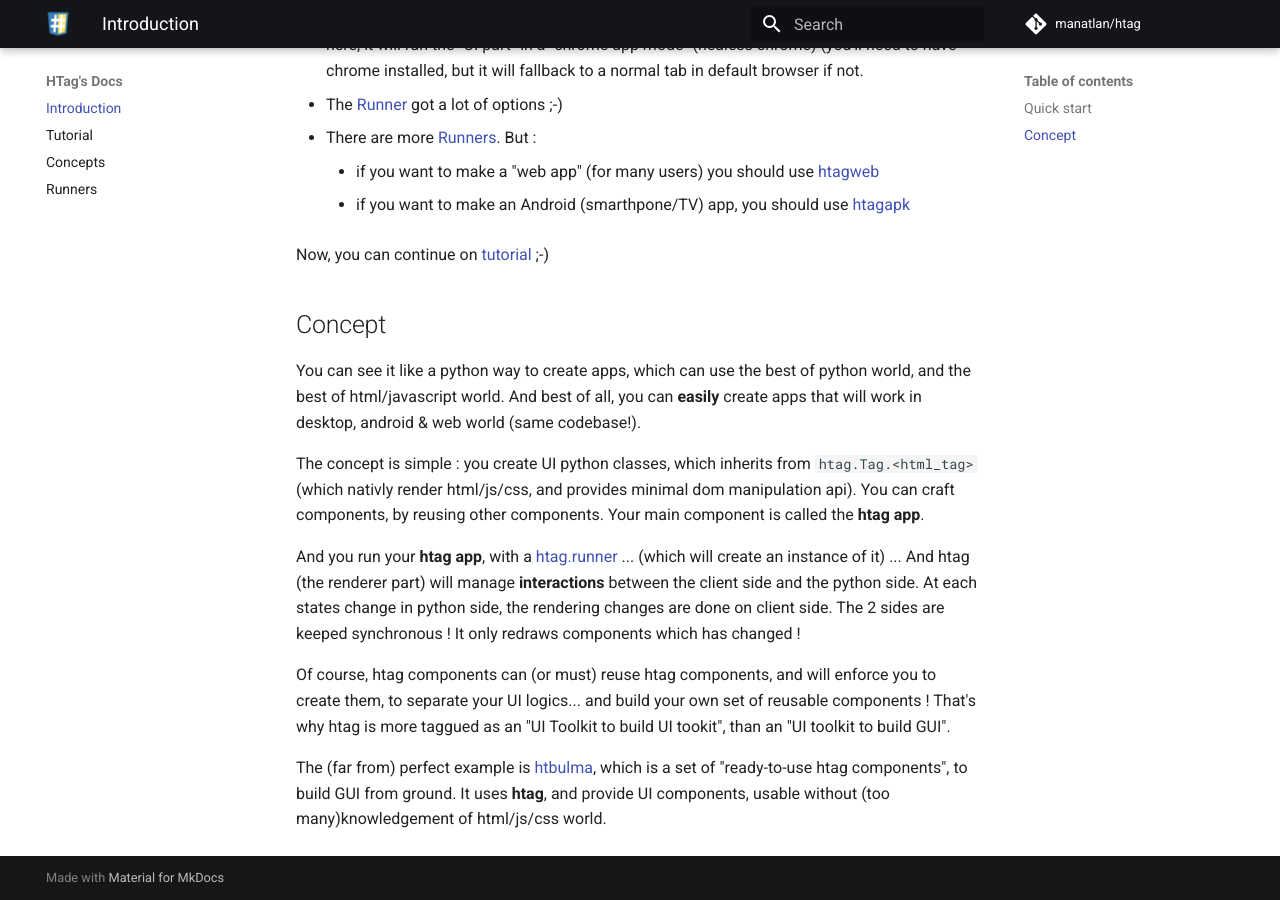
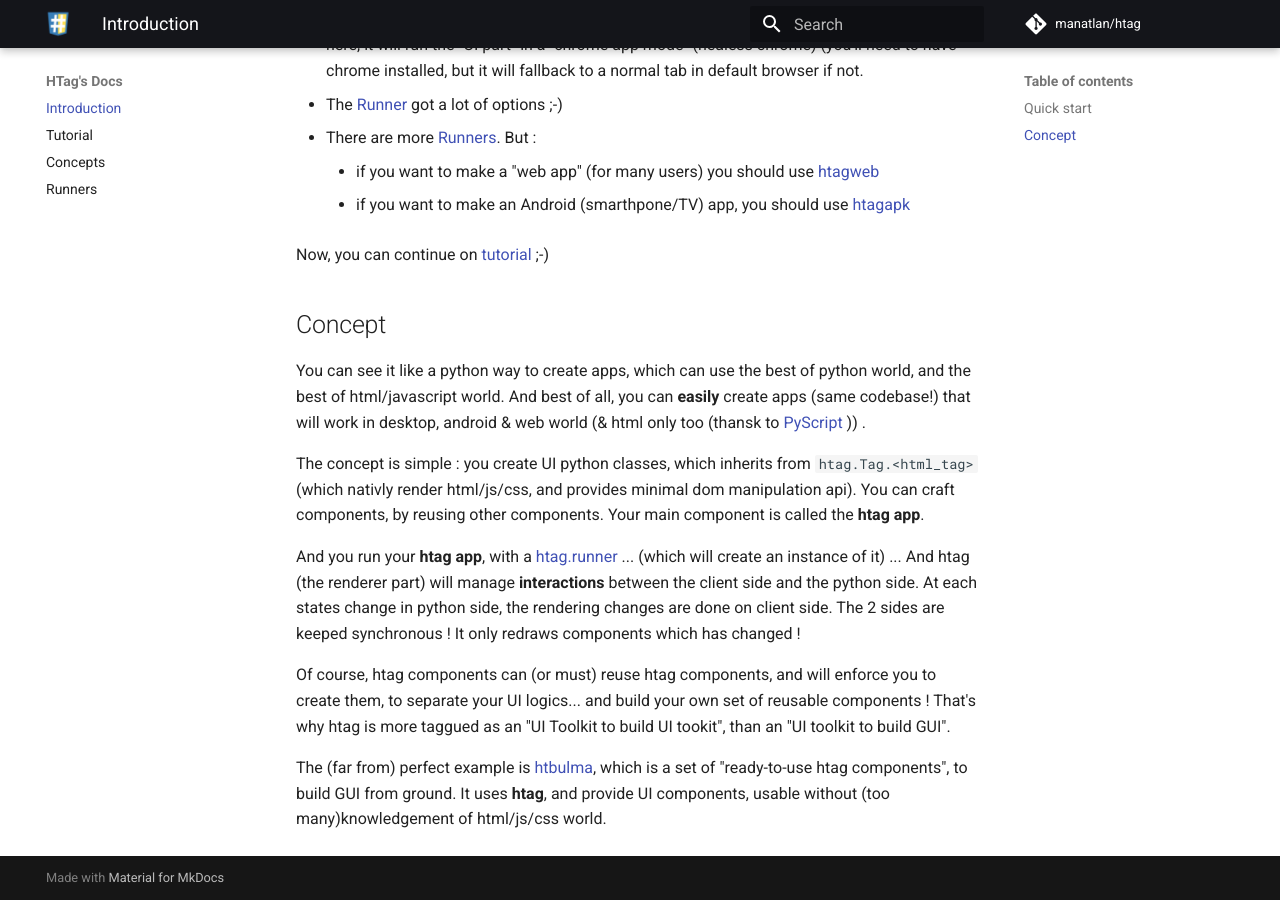
Before and after one commit to manatlan/htag, an MkDocs documentation site: the page built from docs/index.md, in a window 1280 px wide and 900 px high, scrolled down 1118 px. Built offline with MkDocs 1.6.1 and Material for MkDocs 9.7.7, drawn with Linux system fonts in a browser that asks for light colours; comment, search, counter and statistics services are not loaded.

Commit message:
update docs

```diff
--- a/docs/index.md
+++ b/docs/index.md
@@ -60,7 +60,7 @@
 
 ## Concept
 
-You can see it like a python way to create apps, which can use the best of python world, and the best of html/javascript world. And best of all, you can **easily** create apps that will work in desktop, android & web world (same codebase!).
+You can see it like a python way to create apps, which can use the best of python world, and the best of html/javascript world. And best of all, you can **easily** create apps (same codebase!) that will work in desktop, android & web world (& html only too (thansk to [PyScript](https://manatlan.github.io/htag/runners/#pyscript) )) .
 
 The concept is simple : you create UI python classes, which inherits from `htag.Tag.<html_tag>` (which nativly render html/js/css, and provides minimal dom manipulation api). You can craft components, by reusing other components. Your main component is called the **htag app**.
 
```
